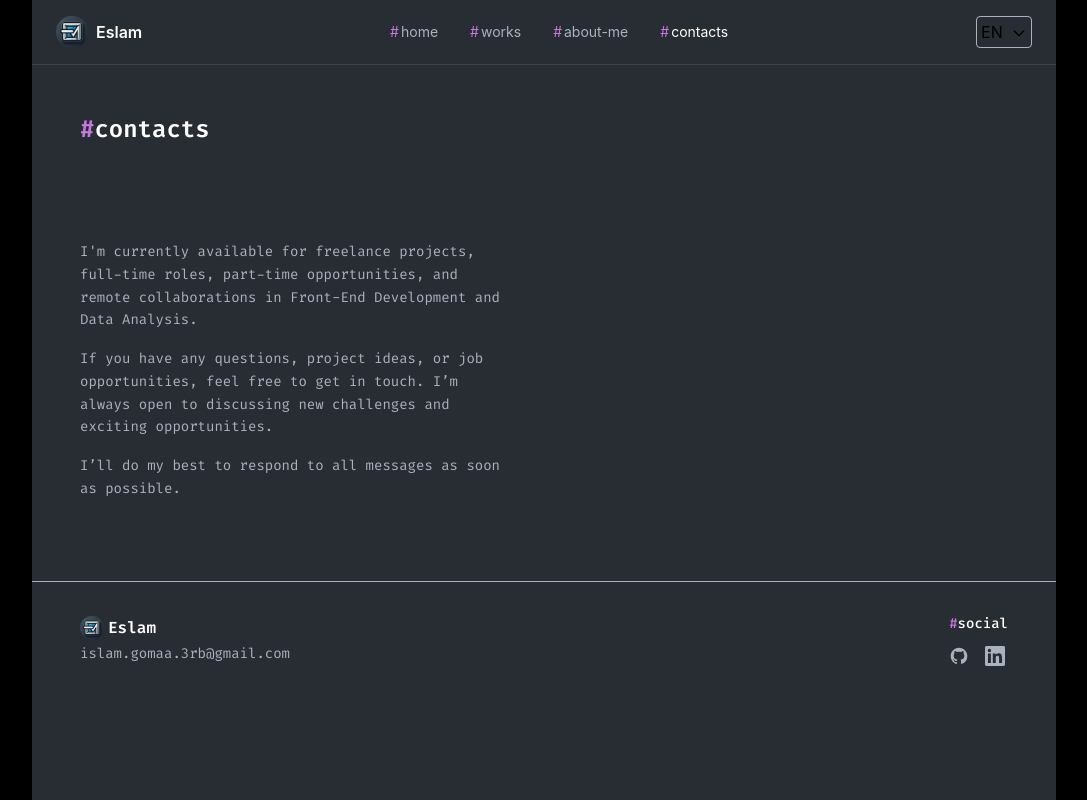
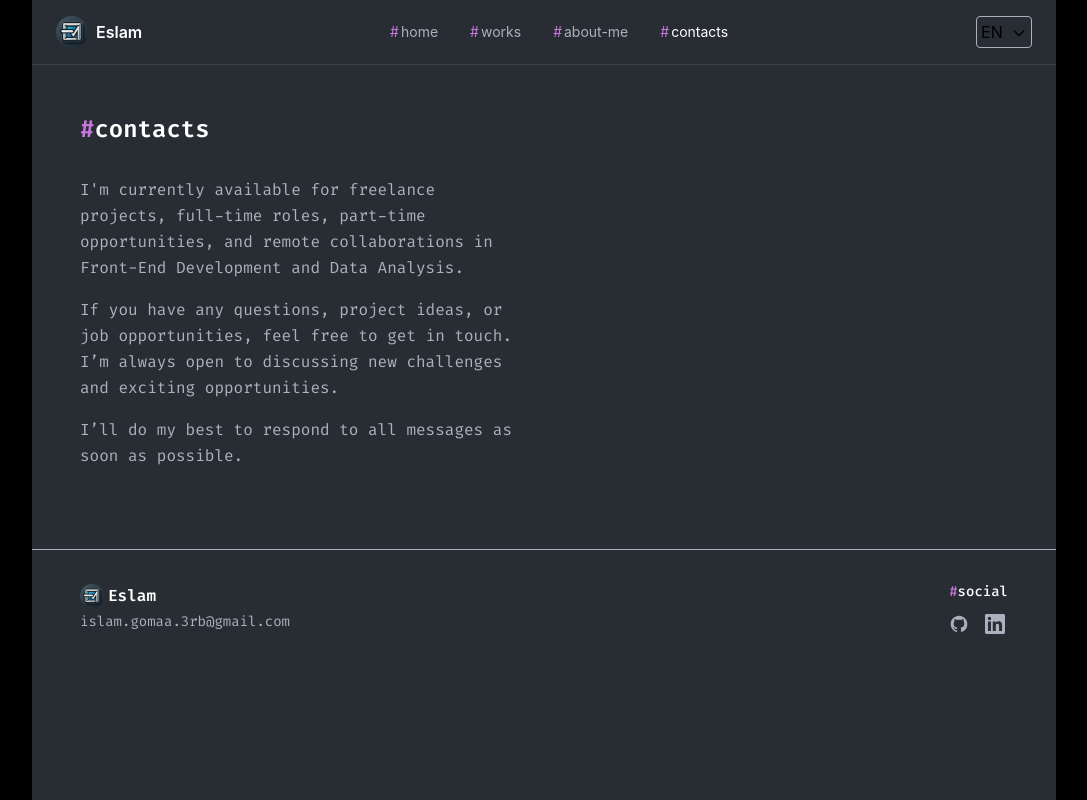
Before and after one commit to Eslam-mg/portfolio, a Next.js app: page /contacts in a window 1280 px wide. Shown: the whole page, without its empty margins (96-1183 px from the left). Built offline with nearby package versions, Linux system fonts and the light colour scheme.

Commit message:
add css style Left — description section to contacts page

```diff
--- a/src/app/contacts/page.tsx
+++ b/src/app/contacts/page.tsx
@@ -9,18 +9,18 @@ export const metadata: Metadata = {
 
 export default function page() {
     return (
-        <div className="px-6 md:px-12 pt-6 md:pt-12 overflow-hidden space-y-24 font-mono text-textPrimaryColor">
-            <SectionHeader title="contacts" />
+        <div className="px-6 md:px-12 pt-6 md:pt-12 overflow-hidden font-mono text-textPrimaryColor">
+            <SectionHeader title="contacts" className='mb-8' />
             <div className="grid grid-cols-1 md:grid-cols-2 gap-16 items-start">
                 {/* Left — description */}
-                <div className='space-y-4'>
-                    <p className="text-sm leading-relaxed">
+                <div className='space-y-4 text-base leading-relaxed'>
+                    <p>
                         I'm currently available for freelance projects, full-time roles, part-time opportunities, and remote collaborations in Front-End Development and Data Analysis.
                     </p>
-                    <p className="text-sm leading-relaxed">
+                    <p>
                         If you have any questions, project ideas, or job opportunities, feel free to get in touch. I’m always open to discussing new challenges and exciting opportunities.
                     </p>
-                    <p className="text-sm leading-relaxed">I’ll do my best to respond to all messages as soon as possible.</p>
+                    <p>I’ll do my best to respond to all messages as soon as possible.</p>
                 </div>
             </div>
         </div>
```
